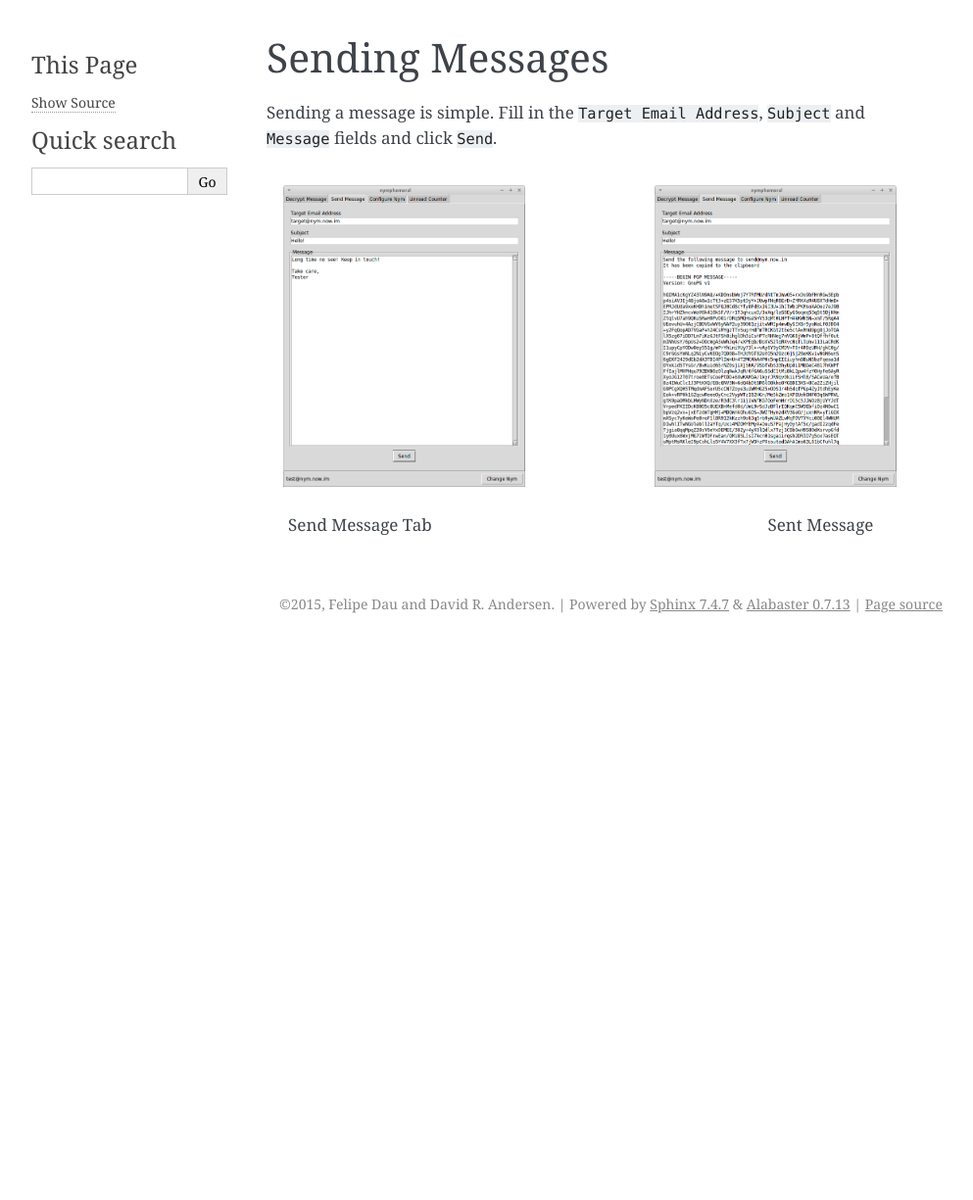
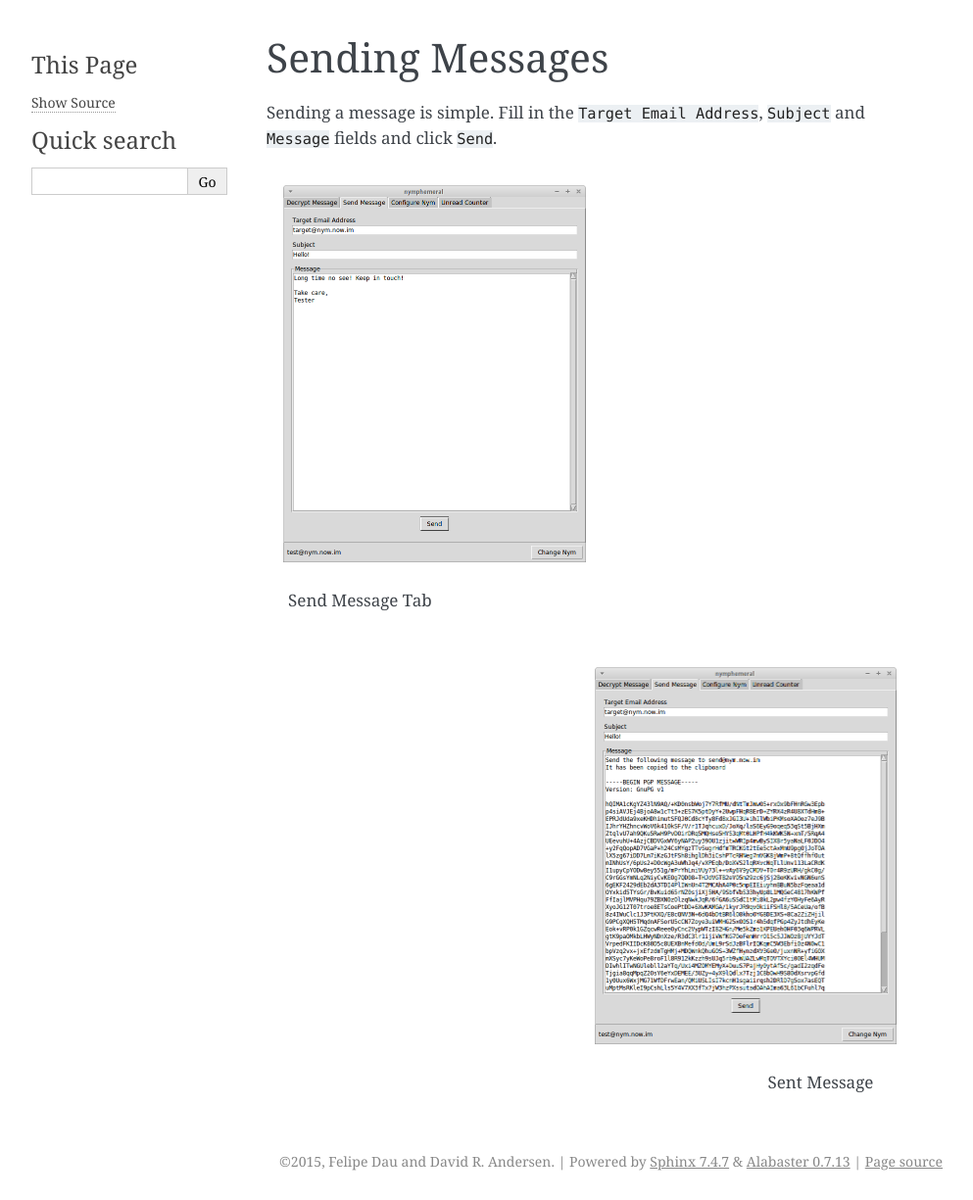
Before and after one commit to AnemoneLabs/nymphemeral, a Sphinx documentation site: the page built from docs/source/use/composal.rst, in a window 1280 px wide. Shown: the whole page at 98% size, without its empty margins (148-1141 px from the left). Built offline with Sphinx 7.4.7, drawn with Linux system fonts in a browser that asks for light colours; before the commit the page ends 900 px from its top, so only the background shows below that.

Commit message:
Increase size of thumbnails

```diff
--- a/docs/source/use/composal.rst
+++ b/docs/source/use/composal.rst
@@ -5,14 +5,14 @@ Sending a message is simple. Fill in the ``Target Email Address``,
 ``Subject`` and ``Message`` fields and click ``Send``.
 
 .. figure:: send.png
-   :scale: 40%
+   :scale: 50%
    :alt: Send Message Tab
    :align: left
 
    Send Message Tab
 
 .. figure:: sent.png
-   :scale: 40%
+   :scale: 50%
    :alt: Sent Message
    :align: right
 
--- a/docs/source/use/login.rst
+++ b/docs/source/use/login.rst
@@ -46,14 +46,14 @@ public keys whenever you want by clicking on Manage Servers in the
 login window.
 
 .. figure:: key.png
-   :scale: 50%
+   :scale: 55%
    :alt: Key Manager Window
    :align: left
 
    Key Manager Window
 
 .. figure:: servers.png
-   :scale: 75%
+   :scale: 80%
    :alt: Server Manager Window
    :align: right
 
```
